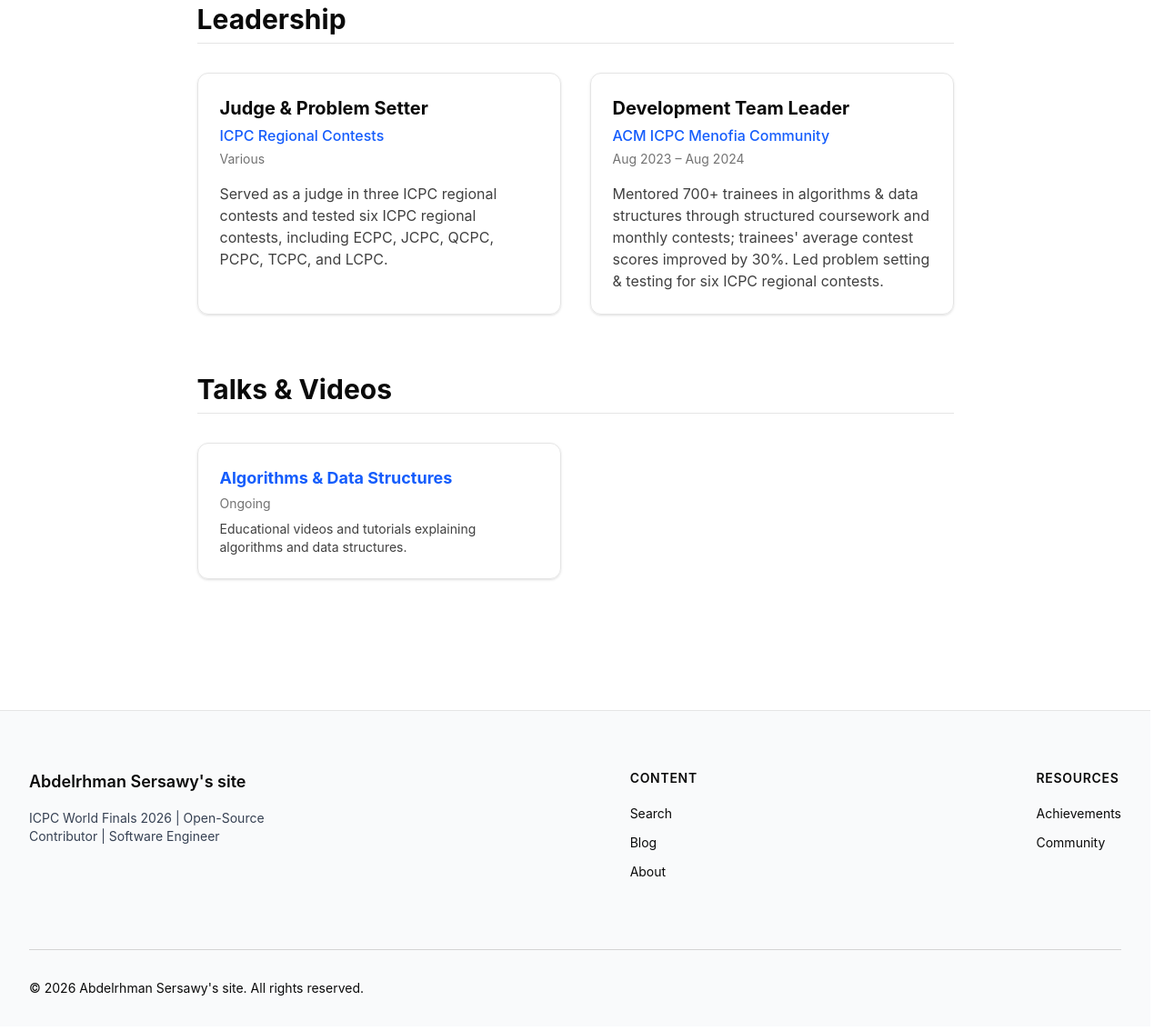
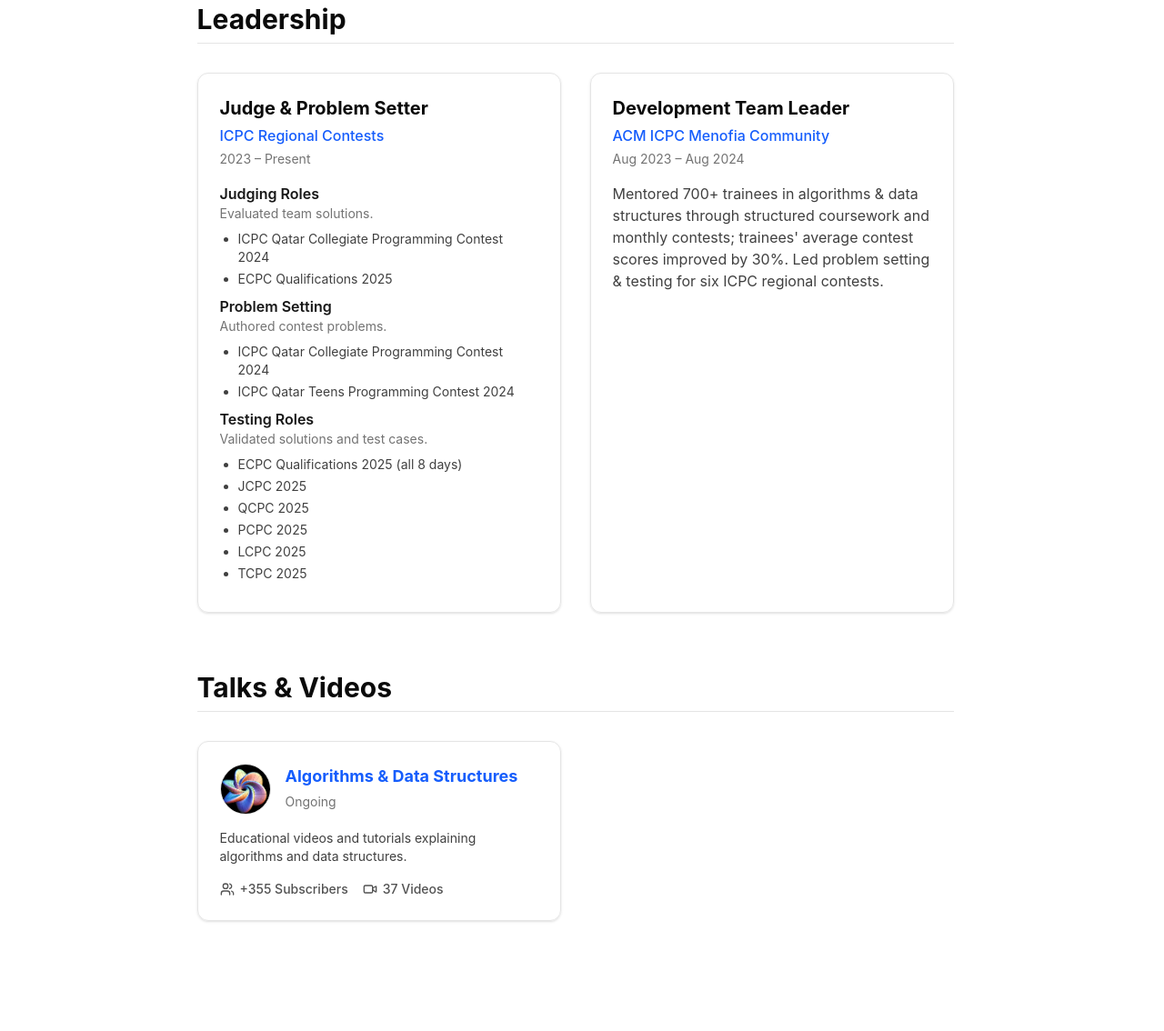
Before and after one commit to Abdelrhmansersawy/personal-protofilo, an Astro site: page /community in a window 1280 px wide. Shown: the part 214-1348 px from the top of the page at 91% size. Built offline with nearby package versions, Linux system fonts and the light colour scheme; Astro itself is replaced by a stand-in of ours; no server answers; some icons are missing.

Commit message:
feat: add dynamic YouTube stats and revamp leadership section layout

```diff
--- a/src/layouts/BaseLayout.astro
+++ b/src/layouts/BaseLayout.astro
@@ -28,8 +28,7 @@
     <head>
         <meta charset="UTF-8" />
         <meta name="viewport" content="width=device-width, initial-scale=1.0" />
-        <link rel="icon" type="image/svg+xml" href="/favicon.svg" />
-        <link rel="alternate icon" type="image/x-icon" href="/favicon.ico" />
+        <link rel="icon" type="image/png" href="/icon.png" />
         <meta name="generator" content={Astro.generator} />
 
         <Font cssVariable="--font-inter" />
--- a/src/pages/community.astro
+++ b/src/pages/community.astro
@@ -7,8 +7,37 @@
     {
         title: "Judge & Problem Setter",
         subtitle: "ICPC Regional Contests",
-        date: "Various",
-        description: "Served as a judge in three ICPC regional contests and tested six ICPC regional contests, including ECPC, JCPC, QCPC, PCPC, TCPC, and LCPC."
+        date: "2023 – Present",
+        lists: [
+            {
+                heading: "Judging Roles",
+                description: "Evaluated team solutions.",
+                items: [
+                    "ICPC Qatar Collegiate Programming Contest 2024",
+                    "ECPC Qualifications 2025"
+                ]
+            },
+            {
+                heading: "Problem Setting",
+                description: "Authored contest problems.",
+                items: [
+                    "ICPC Qatar Collegiate Programming Contest 2024",
+                    "ICPC Qatar Teens Programming Contest 2024"
+                ]
+            },
+            {
+                heading: "Testing Roles",
+                description: "Validated solutions and test cases.",
+                items: [
+                    "ECPC Qualifications 2025 (all 8 days)",
+                    "JCPC 2025",
+                    "QCPC 2025",
+                    "PCPC 2025",
+                    "LCPC 2025",
+                    "TCPC 2025"
+                ]
+            }
+        ]
     },
     {
         title: "Development Team Leader",
@@ -18,13 +47,45 @@
     }
 ];
 
+// Fetch dynamic YouTube stats
+let youtubeData = {
+    image: "/icon.png",
+    subscribers: "+355",
+    videos: "37"
+};
+
+try {
+    const html = await fetch("https://www.youtube.com/@AbdelrhmanSersawy").then(r => r.text());
+    const ytMatch = html.match(/var ytInitialData = (\{.*?\});<\/script>/);
+    if(ytMatch) {
+        const data = JSON.parse(ytMatch[1]);
+        const meta = data.metadata.channelMetadataRenderer;
+        const header = data.header.pageHeaderRenderer.content.pageHeaderViewModel;
+
+        const subText = header.metadata.contentMetadataViewModel.metadataRows[1].metadataParts[0].text.content;
+        const vidText = header.metadata.contentMetadataViewModel.metadataRows[1].metadataParts[1].text.content;
+
+        const subMatch = subText.match(/[\d,.]+[KMBkmb]?/);
+        const vidMatch = vidText.match(/[\d,.]+[KMBkmb]?/);
+
+        youtubeData.image = meta.avatar.thumbnails[0].url;
+        youtubeData.subscribers = subMatch ? `+${subMatch[0]}` : youtubeData.subscribers;
+        youtubeData.videos = vidMatch ? vidMatch[0] : youtubeData.videos;
+    }
+} catch (e) {
+    console.error("Failed to fetch YouTube data:", e);
+}
+
 // YouTube videos / talks
 const talksAndVideos = [
     {
         title: "Algorithms & Data Structures",
         url: "https://www.youtube.com/@AbdelrhmanSersawy",
         date: "Ongoing",
-        description: "Educational videos and tutorials explaining algorithms and data structures."
+        description: "Educational videos and tutorials explaining algorithms and data structures.",
+        image: youtubeData.image,
+        subscribers: youtubeData.subscribers,
+        videos: youtubeData.videos
     }
 ];
 ---
@@ -45,7 +106,22 @@
                             <h3 class="text-xl font-bold mb-1">{role.title}</h3>
                             <h4 class="text-blue-600 dark:text-yellow-400 font-medium mb-1">{role.subtitle}</h4>
                             <p class="text-sm text-neutral-500 dark:text-neutral-400 mb-4">{role.date}</p>
-                            <p class="text-neutral-700 dark:text-neutral-300">{role.description}</p>
+                            {role.description && <p class="text-neutral-700 dark:text-neutral-300 whitespace-pre-line">{role.description}</p>}
+                            {role.lists && (
+                                <div class="space-y-4">
+                                    {role.lists.map((list) => (
+                                        <div class="mb-2">
+                                            <h5 class="font-semibold text-neutral-900 dark:text-neutral-100">{list.heading}</h5>
+                                            {list.description && <p class="text-sm text-neutral-500 dark:text-neutral-400 mb-2">{list.description}</p>}
+                                            <ul class="list-disc pl-5 text-sm text-neutral-700 dark:text-neutral-300 space-y-1">
+                                                {list.items.map((item) => (
+                                                    <li>{item}</li>
+                                                ))}
+                                            </ul>
+                                        </div>
+                                    ))}
+                                </div>
+                            )}
                         </div>
                     ))}
                 </div>
@@ -57,9 +133,30 @@
                     <div class="grid grid-cols-1 md:grid-cols-2 gap-8">
                         {talksAndVideos.map((item) => (
                             <a href={item.url} target="_blank" rel="noopener noreferrer" class="block rounded-xl border border-neutral-200 dark:border-neutral-800 p-6 shadow-sm hover:border-blue-500 hover:shadow-md transition">
-                                <h3 class="font-bold text-lg text-blue-600 dark:text-yellow-400 mb-1">{item.title}</h3>
-                                <p class="text-sm text-neutral-500 mb-2">{item.date}</p>
-                                <p class="text-sm text-neutral-700 dark:text-neutral-300">{item.description}</p>
+                                <div class="flex items-start gap-4 mb-4">
+                                    {item.image && (
+                                        <img src={item.image} alt={item.title} class="w-14 h-14 rounded-full object-cover border border-neutral-200 dark:border-neutral-700" />
+                                    )}
+                                    <div>
+                                        <h3 class="font-bold text-lg text-blue-600 dark:text-yellow-400 mb-1">{item.title}</h3>
+                                        <p class="text-sm text-neutral-500">{item.date}</p>
+                                    </div>
+                                </div>
+                                <p class="text-sm text-neutral-700 dark:text-neutral-300 mb-4">{item.description}</p>
+                                <div class="flex items-center gap-4 text-sm font-medium text-neutral-600 dark:text-neutral-400">
+                                    {item.subscribers && (
+                                        <div class="flex items-center gap-1.5">
+                                            <svg xmlns="http://www.w3.org/2000/svg" width="16" height="16" viewBox="0 0 24 24" fill="none" stroke="currentColor" stroke-width="2" stroke-linecap="round" stroke-linejoin="round" class="lucide lucide-users"><path d="M16 21v-2a4 4 0 0 0-4-4H6a4 4 0 0 0-4 4v2"/><circle cx="9" cy="7" r="4"/><path d="M22 21v-2a4 4 0 0 0-3-3.87"/><path d="M16 3.13a4 4 0 0 1 0 7.75"/></svg>
+                                            <span>{item.subscribers} Subscribers</span>
+                                        </div>
+                                    )}
+                                    {item.videos && (
+                                        <div class="flex items-center gap-1.5">
+                                            <svg xmlns="http://www.w3.org/2000/svg" width="16" height="16" viewBox="0 0 24 24" fill="none" stroke="currentColor" stroke-width="2" stroke-linecap="round" stroke-linejoin="round" class="lucide lucide-video"><path d="m16 13 5.223 3.482a.5.5 0 0 0 .777-.416V7.87a.5.5 0 0 0-.752-.432L16 10.5"/><rect x="2" y="6" width="14" height="12" rx="2"/></svg>
+                                            <span>{item.videos} Videos</span>
+                                        </div>
+                                    )}
+                                </div>
                             </a>
                         ))}
                     </div>
--- a/src/site.config.ts
+++ b/src/site.config.ts
@@ -5,7 +5,7 @@
   lang: "en",
   themeColor: "#8D46E7",
   ogImages:
-    "https://res.cloudinary.com/dwbobu9ig/image/upload/v1756758385/og-home_ejuqq8.png",
+    "/icon.png",
   socials: [
     {
       icon: "github",
```
Also changed, not shown: public/icon.png (added).
